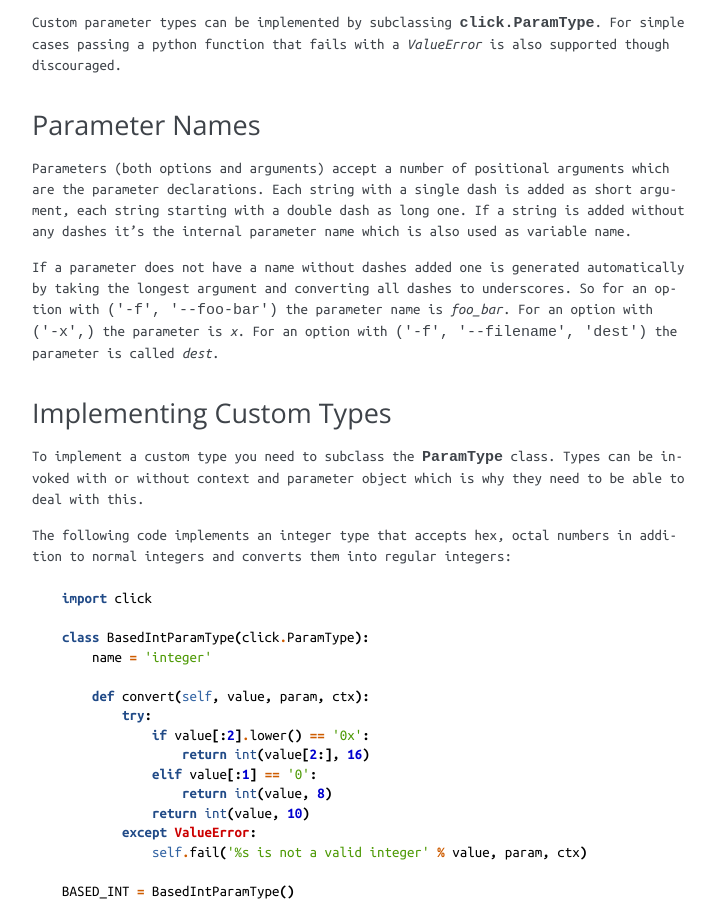
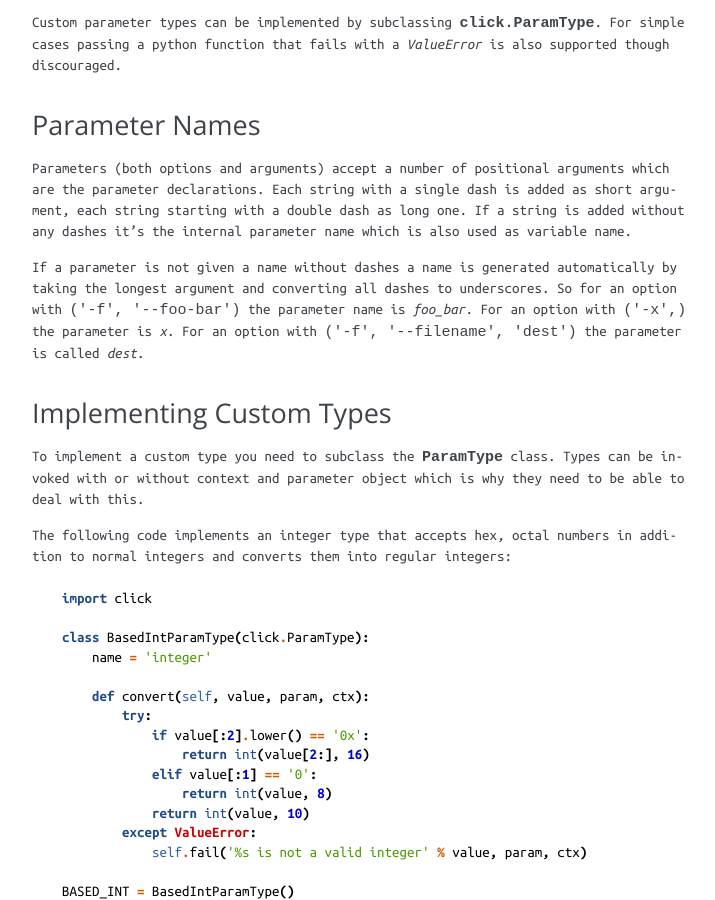
Before and after one commit to Alcides1123/Click, a Sphinx documentation site: the page built from docs/parameters.rst, in a window 1280 px wide and 900 px high, scrolled down 1029 px. Shown: the whole window, without its empty margins (388-1103 px from the left). Built offline with Sphinx 7.4.7, drawn with Linux system fonts in a browser that asks for light colours.

Commit message:
how names are produced

```diff
--- a/docs/parameters.rst
+++ b/docs/parameters.rst
@@ -68,7 +68,7 @@ single dash is added as short argument, each string starting with a double
 dash as long one.  If a string is added without any dashes it's the
 internal parameter name which is also used as variable name.
 
-If a parameter does not have a name without dashes added one is generated
+If a parameter is not given a name without dashes a name is generated
 automatically by taking the longest argument and converting all dashes to
 underscores.  So for an option with ``('-f', '--foo-bar')`` the parameter
 name is `foo_bar`.  For an option with ``('-x',)`` the parameter is `x`.
```
